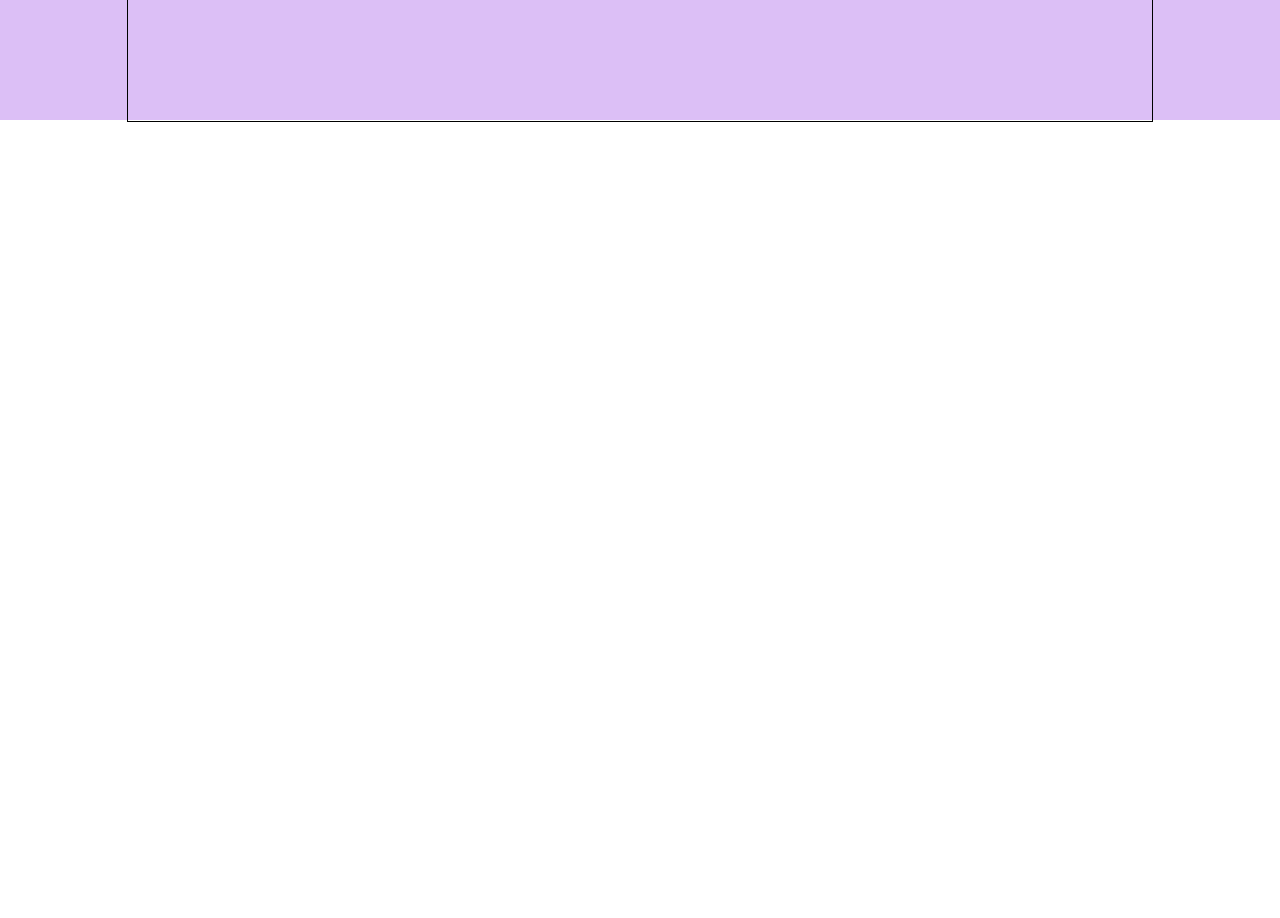
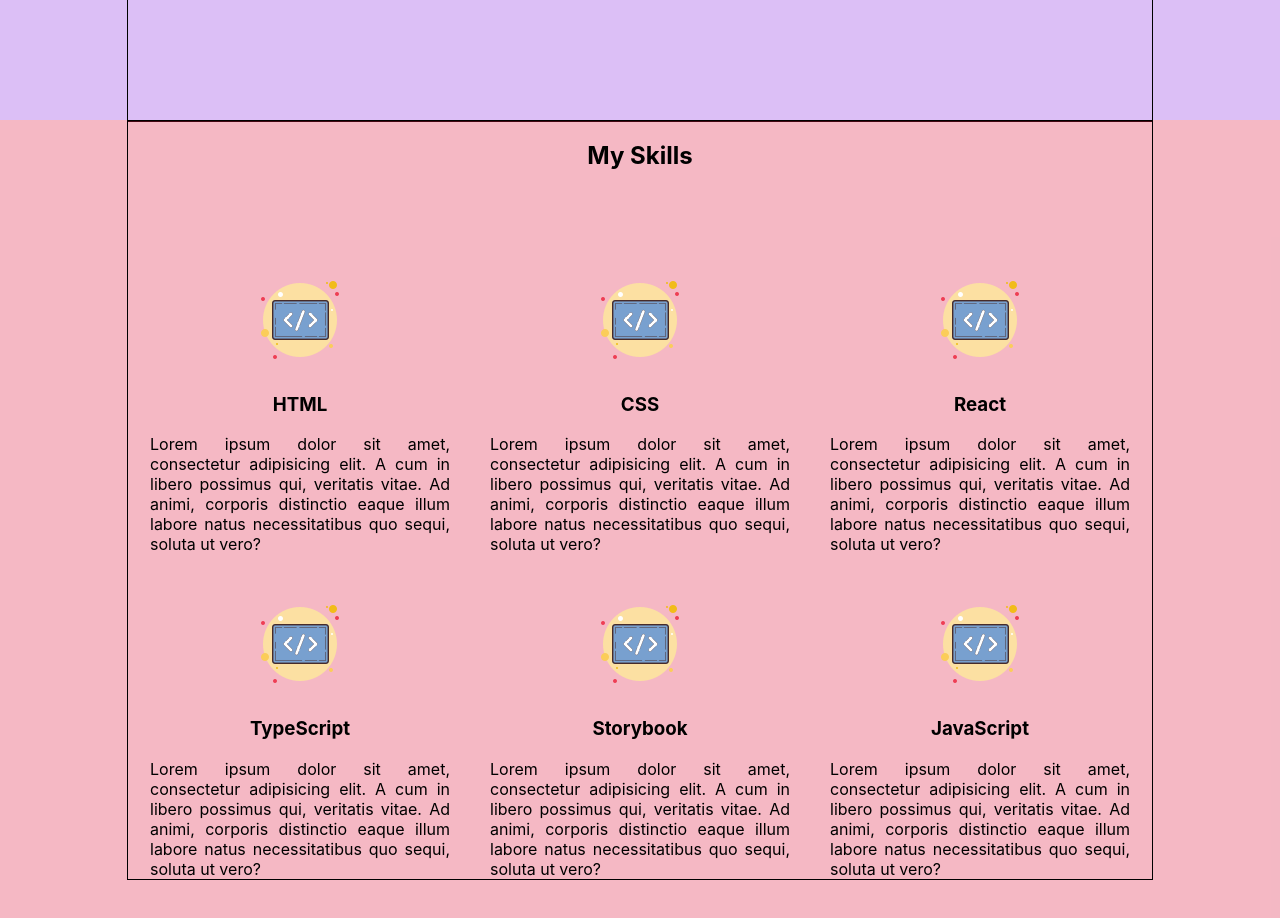
Before and after one commit to artkosmos/Portfolio, a React (Create React App) app: page / in a window 1280 px wide. Shown: the part 780-1698 px from the top of the page. Before the commit the page ends 902 px from the top, so only its background shows below. Built offline with nearby package versions, Linux system fonts and the light colour scheme.

Commit message:
implement skills section structure

```diff
--- a/src/App.tsx
+++ b/src/App.tsx
@@ -1,12 +1,14 @@
 import './App.module.scss';
 import {Header} from "./components/Header/Header";
 import {Greeting} from "./components/Greeting/Greeting";
+import {Skills} from "./components/Skills/Skills";
 
 function App() {
   return (
     <div className="App">
       <Header/>
       <Greeting/>
+      <Skills/>
     </div>
   );
 }
--- /dev/null
+++ b/src/components/Skills/Skill/Skill.module.scss
@@ -0,0 +1,9 @@
+.skillBox {
+  display: flex;
+  flex: 0 1 300px;
+  flex-direction: column;
+  align-items: center;
+  justify-content: center;
+
+  text-align: justify;
+}
--- /dev/null
+++ b/src/components/Skills/Skill/Skill.tsx
@@ -0,0 +1,22 @@
+import style from './Skill.module.scss'
+import skillLogo from '../../../assets/logo/skill_logo.png'
+
+type SkillPropsType = {
+  skill: string
+}
+
+export const Skill = ({skill}: SkillPropsType) => {
+  return (
+    <div className={style.skillBox}>
+      <div className={style.image}>
+        <img src={skillLogo} alt="skill"/>
+      </div>
+      <h3 className={style.title}>{skill}</h3>
+      <div className={style.description}>
+        Lorem ipsum dolor sit amet, consectetur adipisicing elit.
+        A cum in libero possimus qui, veritatis vitae.
+        Ad animi, corporis distinctio eaque illum labore natus necessitatibus quo sequi, soluta ut vero?
+      </div>
+    </div>
+  )
+}
--- /dev/null
+++ b/src/components/Skills/Skills.module.scss
@@ -0,0 +1,19 @@
+.skills {
+  min-height: 100vh;
+  background-color: rgb(220 20 60 / 30%);
+
+  .skillsContent {
+    .title {
+      margin-bottom: 100px;
+      text-align: center;
+    }
+
+    .skillsWrapper {
+      display: flex;
+      flex-flow: row wrap;
+      gap: 40px;
+      align-content: space-around;
+      justify-content: center;
+    }
+  }
+}
--- /dev/null
+++ b/src/components/Skills/Skills.tsx
@@ -0,0 +1,23 @@
+import style from './Skills.module.scss'
+import styleContainer from '../../container/container.module.scss'
+import {Skill} from "./Skill/Skill";
+
+export const Skills = () => {
+  return (
+    <section className={style.skills}>
+      <div className={`${styleContainer.container}`}>
+        <div className={`${style.skillsContent}`}>
+          <h2 className={style.title}>My Skills</h2>
+          <div className={style.skillsWrapper}>
+            <Skill skill={'HTML'}/>
+            <Skill skill={'CSS'}/>
+            <Skill skill={'React'}/>
+            <Skill skill={'TypeScript'}/>
+            <Skill skill={'Storybook'}/>
+            <Skill skill={'JavaScript'}/>
+          </div>
+        </div>
+      </div>
+    </section>
+  )
+}
```
Also changed, not shown: src/assets/logo/skill_logo.png (added).
